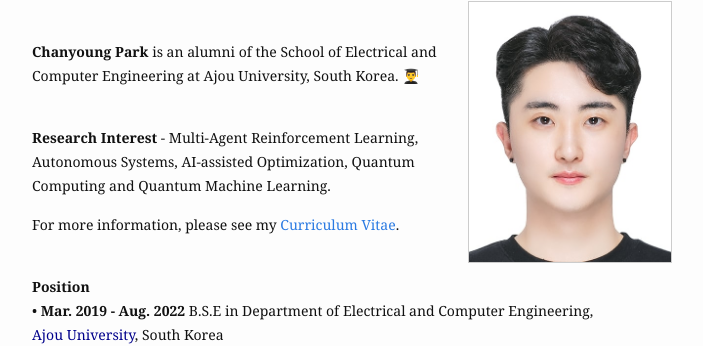
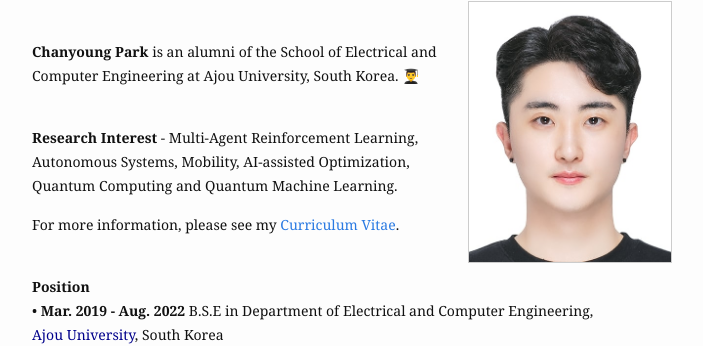
Before and after one commit to cosdeneb/cosdeneb.github.io, a Jekyll site: the page built from index.md, in a window 1280 px wide. Shown: the part 106-452 px from the top of the page, without its empty margins (288-991 px from the left). Built offline with Jekyll 4.4.1, drawn with Linux system fonts in a browser that asks for light colours.

Commit message:
Update index.md

```diff
--- a/index.md
+++ b/index.md
@@ -12,7 +12,7 @@ profile_picture:
 
 <p>
   <br/>
-  <b>Research Interest</b> - Multi-Agent Reinforcement Learning, Autonomous Systems, AI-assisted Optimization, Quantum Computing and Quantum Machine Learning.
+  <b>Research Interest</b> - Multi-Agent Reinforcement Learning, Autonomous Systems, Mobility, AI-assisted Optimization, Quantum Computing and Quantum Machine Learning.
 </p>
 
 <p>
```
